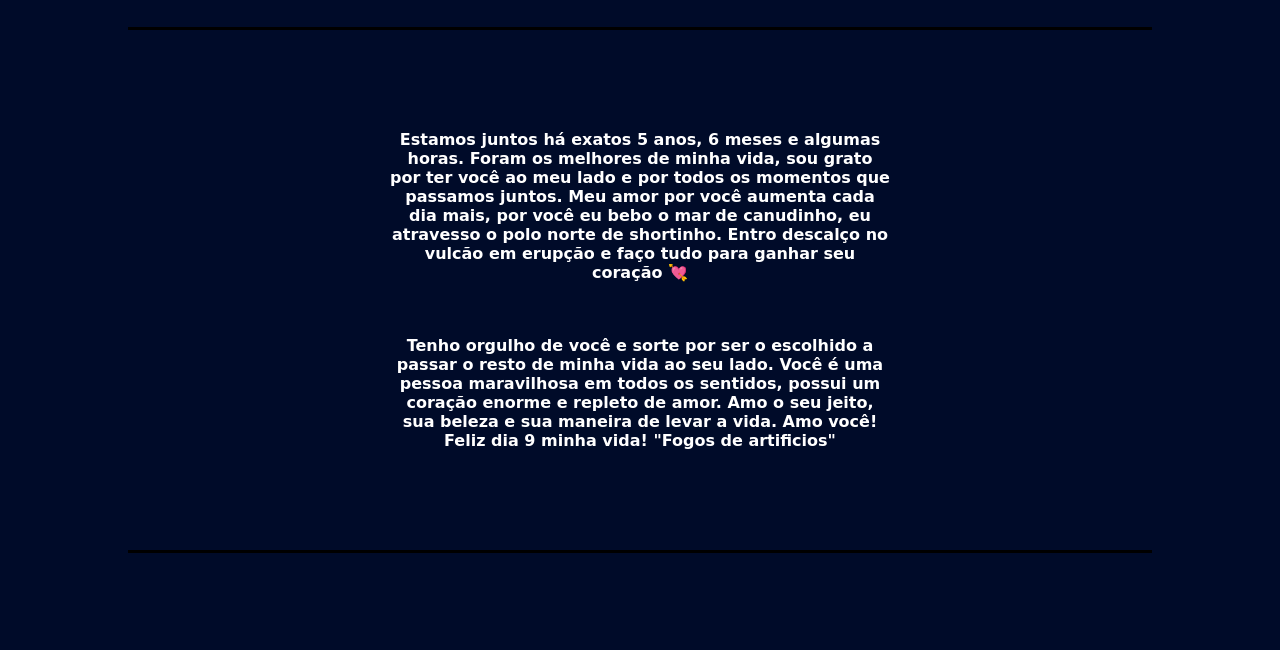
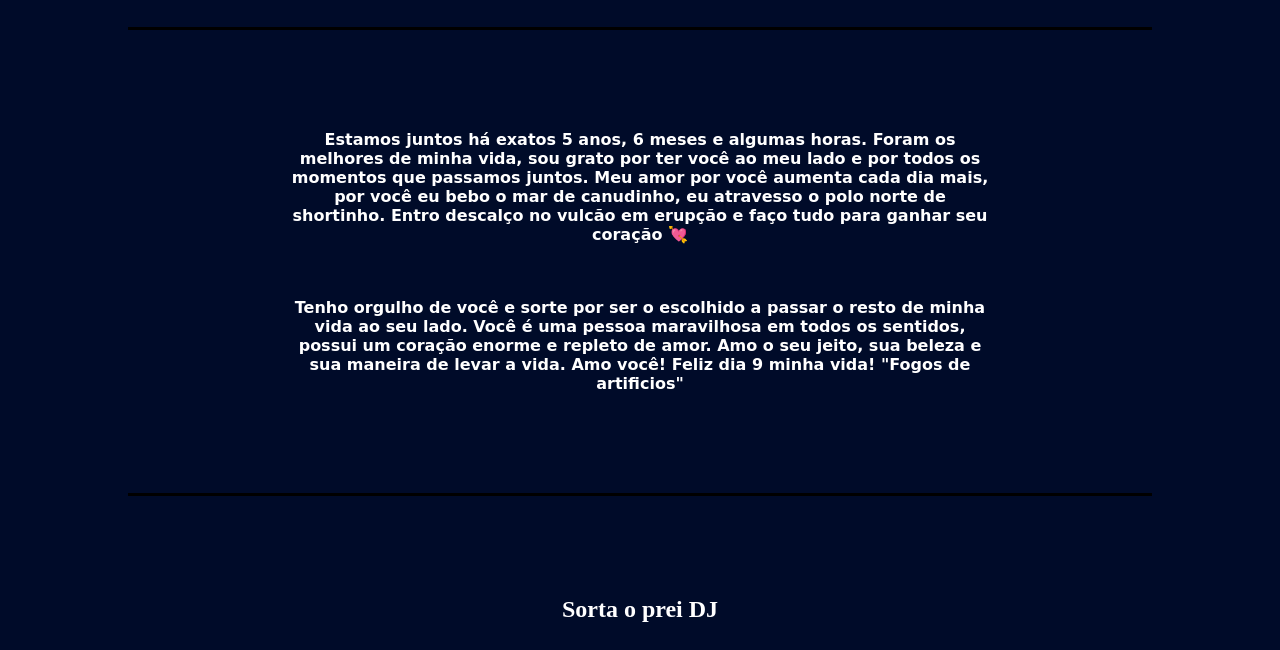
Before and after one commit to lucasmachadomnc/nossodia9, a plain HTML site: page index.html in a window 1280 px wide. Shown: the part 1380-2030 px from the top of the page. Drawn offline with Linux system fonts and the light colour scheme.

Commit message:
Update style.css
alterei o widht de 500px para 80% e o inclui o max-widht para 700px

```diff
--- a/src/style.css
+++ b/src/style.css
@@ -96,7 +96,8 @@ h1 {
     font-size: 2vh;
     margin-left: 15px;
     margin-right: 15px;
-    width: 500px;
+    width: 80%;
+    max-width: 700px;
     margin: auto;
 }
 
```
